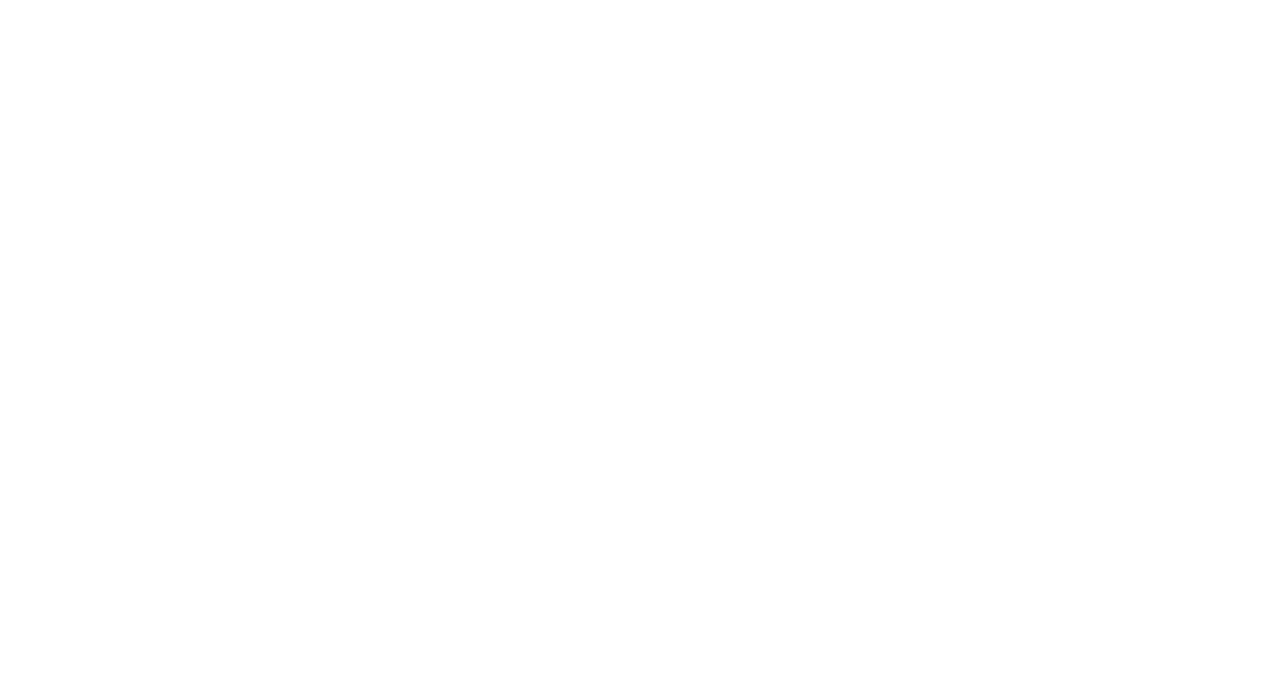
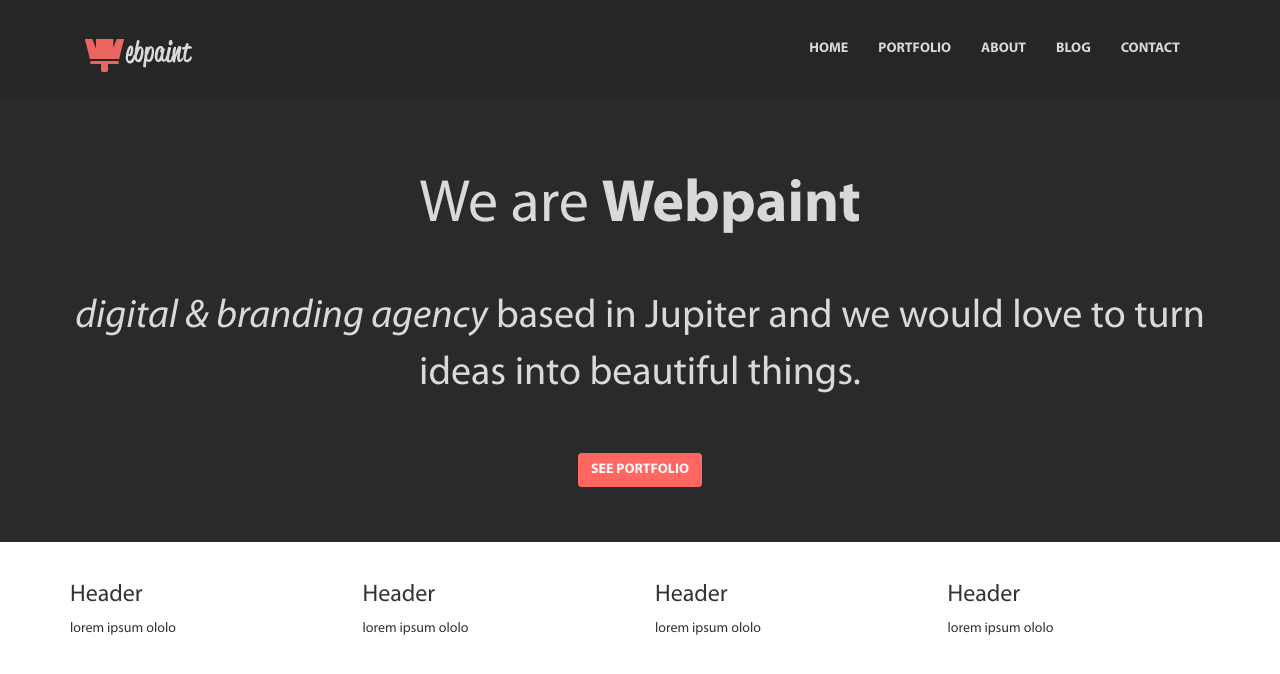
Before and after one commit to Mashabilyk/webpaint, a plain HTML site: page index.html in a window 1280 px wide. Drawn offline with Linux system fonts and the light colour scheme.

Commit message:
Masha's work is done

```diff
--- a/index.html
+++ b/index.html
@@ -5,14 +5,87 @@
   <meta name="viewport" content="width=device-width, initial-scale=1.0">
   <meta http-equiv="X-UA-Compatible" content="ie=edge">
   <title>Document</title>
-  <link href="bootstrap/css/bootstrap.min.css">
-  <link href="styles/main.css">
+  <link rel="stylesheet" href="bootstrap/css/bootstrap.min.css">
+  <link rel="stylesheet" href="styles/main.css">
   <script type="text/javascript" src="js/jquery-3.1.0.min.js">
-</script>
-<script type="text/javascript" src="bootstrap/js/bootstrap.min.js">
+  </script>
+  <script type="text/javascript" src="bootstrap/js/bootstrap.min.js">
   </script>
 </head>
 <body>
+  <div class="container-fluid" id="main-nav">
+    <div class="container">
+      <nav class="navbar navbar-inverse">
+        <div class="container-fluid">
+          <!-- Brand and toggle get grouped for better mobile display -->
+          <div class="navbar-header">
+            <button type="button" class="navbar-toggle collapsed" data-toggle="collapse" data-target="#main-menu" aria-expanded="false">
+              <span class="icon-bar"></span>
+              <span class="icon-bar"></span>
+              <span class="icon-bar"></span>
+            </button>
+            <a class="navbar-brand" href="#" >
+              <img id="logo" src="img/Logo.png" alt="Webpaint">
+            </a>
+          </div>
 
+          <!-- Collect the nav links, forms, and other content for toggling -->
+          <div class="collapse navbar-collapse" id="main-menu">
+            <ul class="nav navbar-nav navbar-right">
+              <li>
+                <a class="text-uppercase" href="#">home</a>
+              </li>
+              <li><a class="text-uppercase" href="#">portfolio</a></li>
+              <li><a class="text-uppercase" href="#">about</a></li>
+              <li><a class="text-uppercase" href="#">blog</a></li>
+              <li><a class="text-uppercase" href="#">contact</a></li>
+            </ul>
+          </div><!-- /.navbar-collapse -->
+        </div><!-- /.container-fluid -->
+      </nav>
+    </div>
+  </div>
+<section class="container-fluid" id="slider">
+  <div class="container text-center">
+    <h1>We are <strong>Webpaint</strong></h1>
+    <p><em>digital &amp; branding agency</em> based in Jupiter and we would love to turn ideas into beautiful things.</p>
+    <button class="btn btn-base">see portfolio</button>
+  </div>
+</section>
+<section class="container-fluid" id="goods">
+  <div class="container">
+    <div class="row">
+      <div class="thumb col-lg-3 col-sm-6">
+        <img src="" alt="">
+        <h3>Header</h3>
+        <p>lorem ipsum ololo</p>
+      </div>
+      <div class="thumb col-lg-3 col-sm-6">
+        <img src="" alt="">
+        <h3>Header</h3>
+        <p>lorem ipsum ololo</p>
+      </div>
+      <div class="thumb col-lg-3 col-sm-6">
+        <img src="" alt="">
+        <h3>Header</h3>
+        <p>lorem ipsum ololo</p>
+      </div>
+      <div class="thumb col-lg-3 col-sm-6">
+        <img src="" alt="">
+        <h3>Header</h3>
+        <p>lorem ipsum ololo</p>
+      </div>
+    </div>
+  </div>
+</section>
+
+
+
+  <!-- <script>
+
+  $('#logo').click(function(){
+  alert('ololo');
+});
+</script> -->
 </body>
 </html>
--- /dev/null
+++ b/styles/fonts.css
@@ -0,0 +1,14 @@
+@font-face {
+  font-family: 'MyRiad';
+  src: url(../fonts/MyriadPro-Regular.otf);
+}
+@font-face {
+  font-family: 'MyRiad';
+  src: url(../fonts/MyriadPro-Bold.otf);
+  font-weight: bold;
+}
+@font-face {
+  font-family: 'MyRiad';
+  src: url(../fonts/MyriadPro-It.otf);
+  font-style: italic;
+}
--- a/styles/main.css
+++ b/styles/main.css
@@ -0,0 +1,51 @@
+@import url("fonts.css");
+
+body{
+  background-color: #fff;
+  font-family: 'MyRiad', Arial, sans-serif;
+}
+#main-nav,
+#main-nav .navbar-inverse{
+  background-color: #262626;
+  border: 0;
+  margin: 0;
+  padding: 12px 0;
+}
+
+#main-menu a{
+  font-weight: bold;
+  color: #d9d9d9;
+}
+
+#main-menu a:hover,
+#main-menu a:active,
+#main-menu a:focus{
+  color: #ff6760;
+}
+
+#slider{
+  background-color: #2a2a2a;
+  color: #d9d9d9;
+  padding: 55px 0;
+}
+
+#slider h1{
+  font-size: 60px;
+  margin-bottom: 50px;
+  font-weight: normal;
+}
+#slider p{
+  font-size: 40px;
+  margin-bottom: 50px;
+}
+
+.btn-base{
+  color: #fffafa;
+  background-color: #ff6760;
+  text-transform: uppercase;
+  font-weight: bold;
+}
+.btn-base:hover{
+  background-color: #595959;
+  color: #fffafa;
+}
```
Also changed, not shown: fonts/MyriadPro-Bold.otf (added), fonts/MyriadPro-It.otf (added), fonts/MyriadPro-Regular.otf (added).
